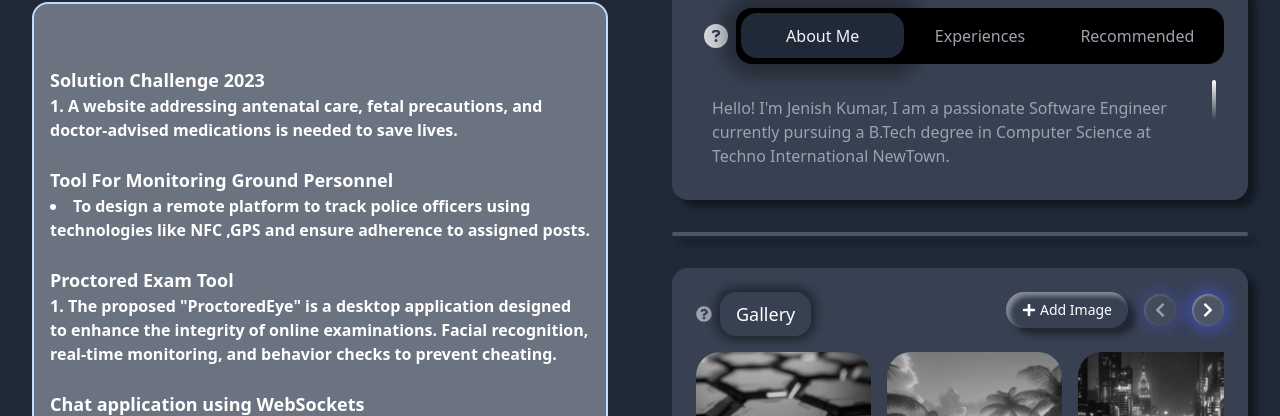
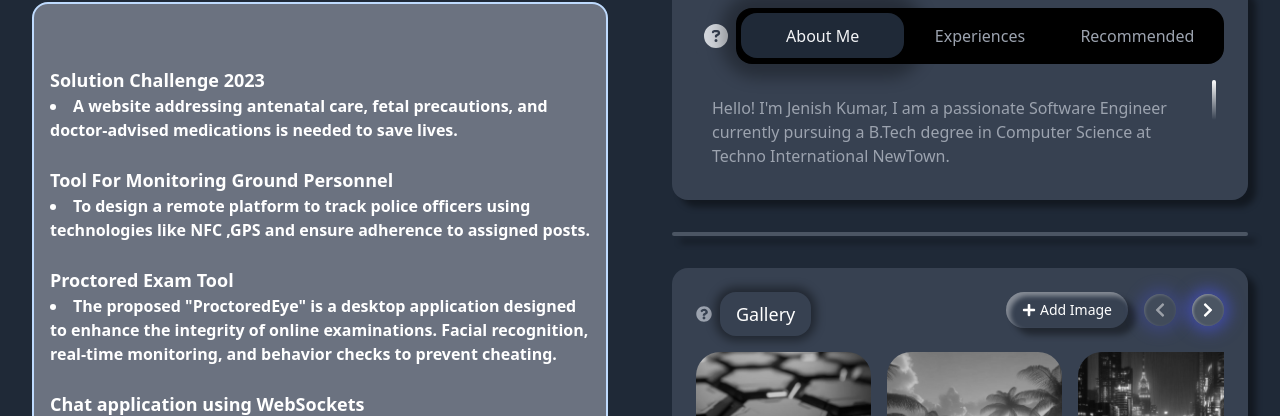
Before and after one commit to Jenishkr/lunacal-assignment.io, a React (Create React App) app: page / in a window 1280 px wide. Shown: the part 110-526 px from the top of the page. Built offline with nearby package versions, Linux system fonts and the light colour scheme.

Commit message:
Update InstructionWidget.jsx

```diff
--- a/src/components/InstructionWidget.jsx
+++ b/src/components/InstructionWidget.jsx
@@ -8,9 +8,9 @@ const InstructionWidget = () => {
       data-testid="instruction-widget"
     >
       <h2 className="text-lg font-semibold">Solution Challenge 2023</h2>
-      <ul className="list-decimal list-inside space-y-2 font-semibold"> {/* Semi-bold text */}
+      <ol className="list-disc list-inside space-y-2 font-semibold"> {/* Semi-bold text */}
         <li> A website addressing antenatal care, fetal precautions, and doctor-advised medications is needed to save lives.</li>
-      </ul>
+      </ol>
 
       <h3 className="mt-6 text-lg font-semibold">Tool For Monitoring Ground Personnel</h3>
       <ul className="list-disc list-inside space-y-2 font-semibold"> {/* Semi-bold text */}
@@ -18,7 +18,7 @@ const InstructionWidget = () => {
       </ul>
 
       <h4 className="mt-6 text-lg font-semibold">Proctored Exam Tool</h4>
-      <ol className="list-decimal list-inside space-y-2 font-semibold"> {/* Semi-bold text */}
+      <ol className="list-disc list-inside space-y-2 font-semibold"> {/* Semi-bold text */}
         <li>  The proposed "ProctoredEye" is a desktop application designed to enhance the integrity of online examinations. Facial recognition, real-time monitoring, and behavior checks to prevent cheating.</li>
       </ol>
 
```
